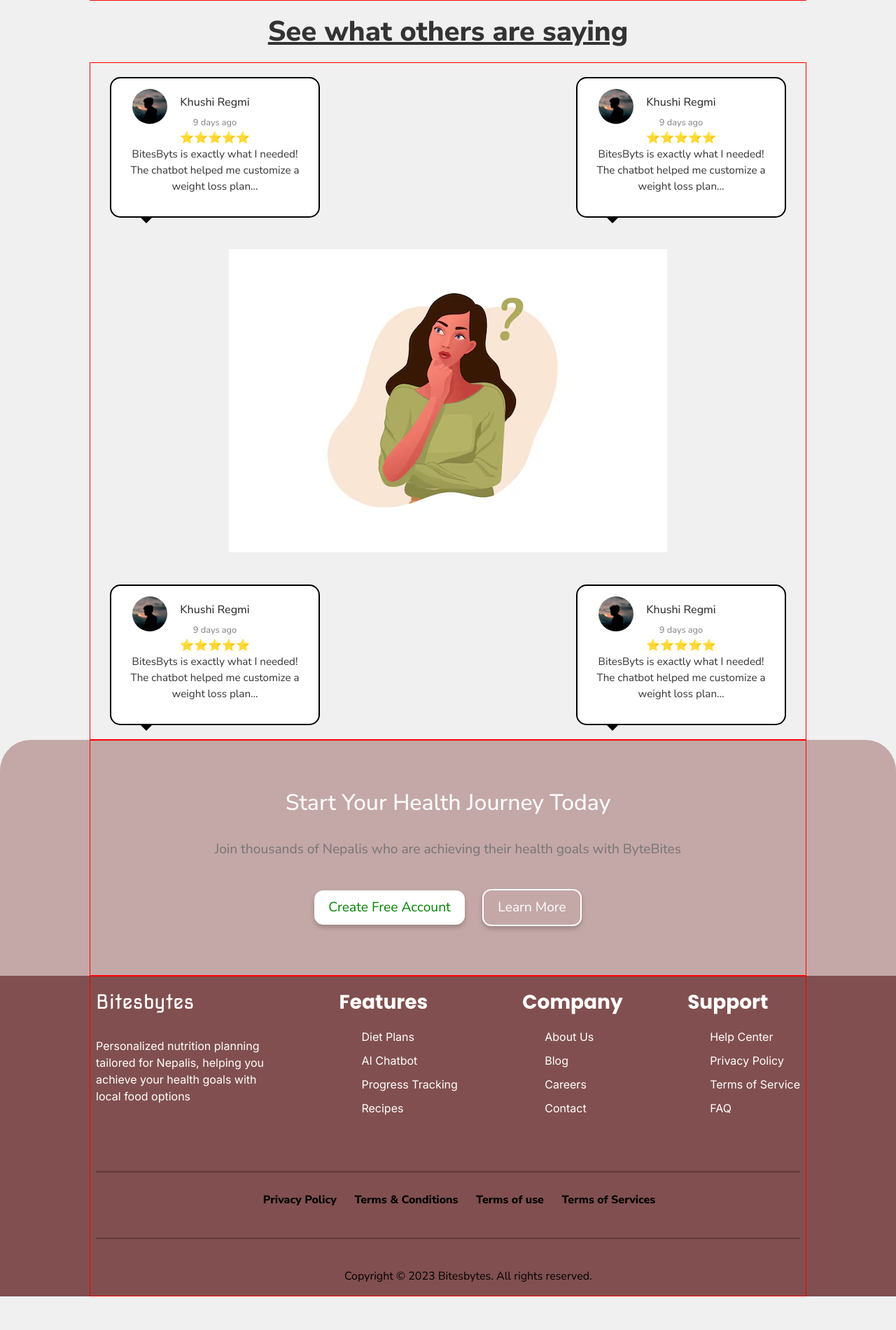
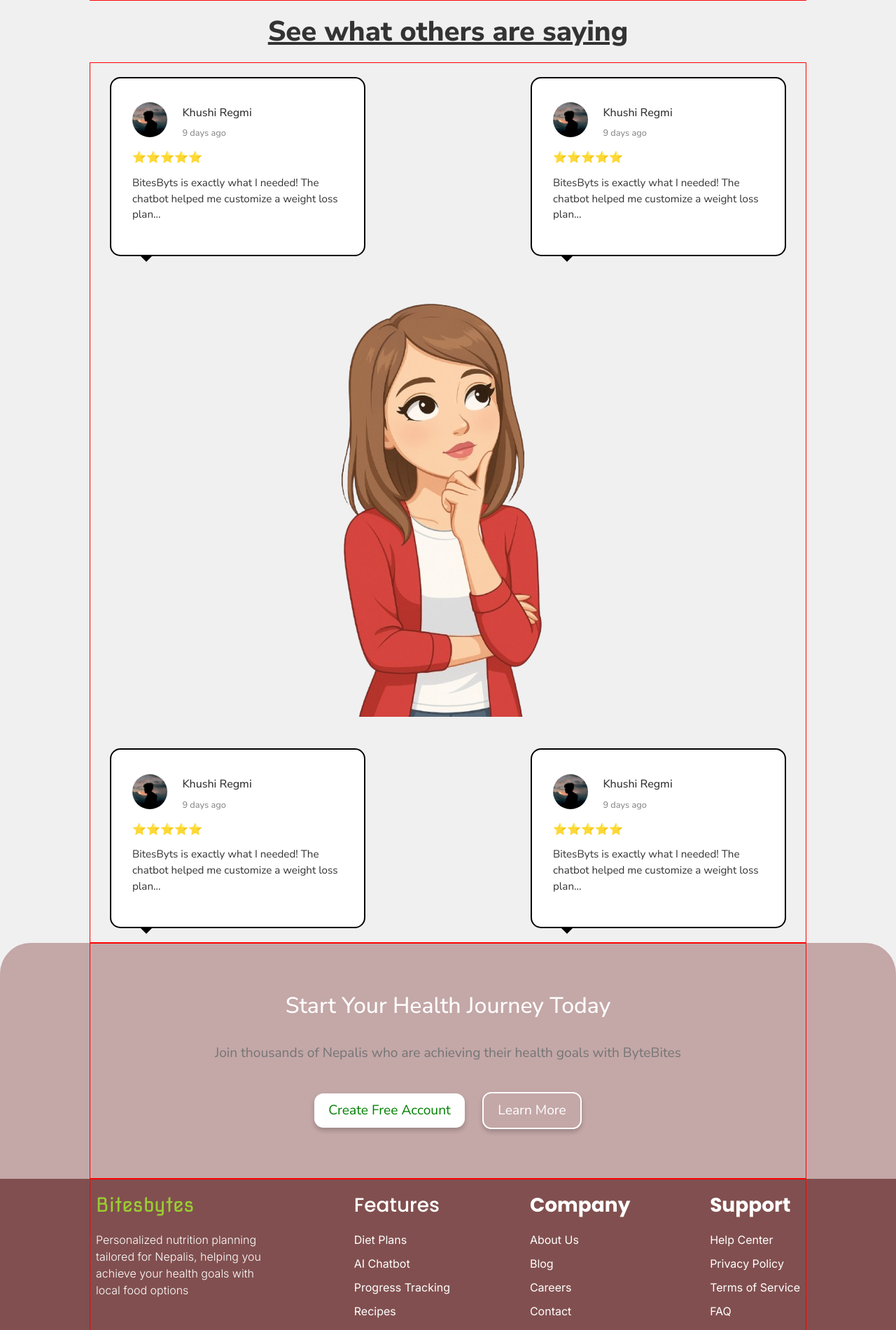
Before and after one commit to Shreejana-Giri/Bytebites, a Django app: page / in a window 1280 px wide. Shown: the part 1372-3272 px from the top of the page at 70% size. Before the commit the page ends 3224 px from the top, so only its background shows below. Run offline with Django 4.2, Linux system fonts and the light colour scheme.

Commit message:
finished landing page

```diff
--- a/nutrition/static/css/styles.css
+++ b/nutrition/static/css/styles.css
@@ -122,11 +122,18 @@ footer {
   display: flex;
   justify-content: start;
   align-items: left;
-  gap: 2vw;
+  gap: 1vw;
   flex-direction: column;
   width: 255px;
 }
 
+.footer-text-section h3 {
+  color: yellowgreen;
+}
+
+.footer-text-section p {
+  font-weight: 300;
+}
 
 .footer-features {
   display: flex;
@@ -141,6 +148,12 @@ footer {
   flex-direction: column;
   list-style-type: none;
   gap: 10px;
+  align-items: left;
+  padding: 0;
+}
+
+.footer-features {
+  font-weight: 500;
 }
 
 .anchor-text {
@@ -151,8 +164,9 @@ footer {
 .footer-mid {
   display: flex;
   flex-direction: column;
-  justify-content: space-between;
-  gap: 10px;
+  justify-content: center;
+  /* align-self: center; */
+  /* gap: 1vh; */
 
 }
 
@@ -161,6 +175,7 @@ footer {
   /* width: 100%; */
   height: 2px;
   border: none;
+  margin: 0;
 }
 
 .link-holder {
@@ -170,6 +185,12 @@ footer {
   gap: 2vw;
   text-align: center;
   list-style: none;
+  position: relative;
+  top: 8px;
+}
+
+.anchor-tag {
+  font-weight: 500;
 }
 
 .anchor-links {
@@ -179,12 +200,27 @@ footer {
 }
 
 
+
+
 .footer-lower {
+  display: flex;
+  justify-content: center;
+  align-items: center;
+  /* gap: 1vw; */
+  text-align: center;
+  flex-direction: column;
+}
+
+.icon-holder {
   display: flex;
   justify-content: center;
   align-items: center;
   gap: 2vw;
   text-align: center;
+}
+
+.icon-click {
+  color: #000;
 }
 
 .copyright {
@@ -414,14 +450,18 @@ footer {
   background: white;
   border: 2px solid #000;
   border-radius: 15px;
-  padding: 15px;
+  padding: 30px;
   box-shadow: 0 4px 10px rgba(0, 0, 0, 0.9=1);
-  max-width: 300px;
+  max-width: 365px;
   position: relative;
   margin: 20px;
   font-family: "Nunito Sans", sans-serif;
   gap: 1vw;
+  flex-direction: column;
+  align-items: start;
 }
+
+
 
 .testimonial::after {
   content: '';
@@ -433,35 +473,61 @@ footer {
   border-color: black transparent transparent transparent;
 }
 
+.image-with-text {
+  display: flex;
+  justify-content: center;
+  align-items: center;
+  gap: 0.5vw;
+  text-align: center;
+}
+
 .avatar {
   width: 50px;
   height: 50px;
   border-radius: 50%;
   margin-right: 15px;
   object-fit: cover;
-  position: absolute;
-  left: 30px;
+
 }
 
-.content h3 {
+.profile-text-container h3 {
   margin: 10px 0;
   font-size: 1rem;
+}
+
+.profile-text-container {
+  display: flex;
+  justify-content: center;
+  align-items: left;
+
+  gap: 0;
+  flex-direction: column;
+  text-align: center;
 }
 
 .date {
   font-size: 0.8rem;
   color: gray;
   margin-bottom: 0;
+  text-align: left;
 }
 
 .stars {
   color: gold;
   /* margin: 5px 0; */
+  /* position: absolute;
+  left: 30px; */
 }
+
+
+/* .thinking-img {
+
+} */
 
 .message {
   font-size: 0.95rem;
   color: #333;
+  text-align: left;
 }
 
 
--- a/nutrition/templates/nutrition/base.html
+++ b/nutrition/templates/nutrition/base.html
@@ -430,7 +430,7 @@ h3.section-sub-title strong {
         </div>
 
         <div class="footer-features">
-          <h3 class="footer-header poppins-bold">Features</h3>
+          <h3 class="footer-header poppins-bold footer-features">Features</h3>
           <ul class="features-holder">
             <li class="features-text inter"><a href="" class="anchor-text inter">Diet Plans</a></li>
             <li class="features-text"><a href="" class="anchor-text inter">AI Chatbot</a></li>
@@ -463,18 +463,21 @@ h3.section-sub-title strong {
       <div class="footer-mid">
         <hr class="hr">
         <ul class="link-holder">
-          <li class="anchor-holder"><a href="" class="anchor-links nunito-sans">Privacy Policy</a></li>
-          <li class="anchor-holder"><a href="" class="anchor-links nunito-sans">Terms & Conditions</a></li>
-          <li class="anchor-holder"><a href="" class="anchor-links nunito-sans">Terms of use</a></li>
-          <li class="anchor-holder"><a href="" class="anchor-links nunito-sans">Terms of Services</a></li>
+          <li class="anchor-holder"><a href="" class="anchor-links nunito-sans anchor-tag">Privacy Policy</a></li>
+          <li class="anchor-holder"><a href="" class="anchor-links nunito-sans anchor-tag">Terms & Conditions</a></li>
+          <li class="anchor-holder"><a href="" class="anchor-links nunito-sans anchor-tag">Terms of use</a></li>
+          <li class="anchor-holder"><a href="" class="anchor-links nunito-sans anchor-tag">Terms of Services</a></li>
         </ul>
         <hr class="hr">
       </div>
 
       <div class="footer-lower">
         <div class="socialmedia">
-          <ul class="icon-holder"><a href="" class="icon-click"></a><a href="" class="icon-click"></a><a href=""
-              class="icon-click"></a><a href="" class="icon-click"></a></ul>
+          <ul class="icon-holder">
+            <a href="" class="icon-click"><svg xmlns="http://www.w3.org/2000/svg" width="51" height="51" viewBox="0 0 24 24"><path fill="currentColor" d="M7.8 2h8.4C19.4 2 22 4.6 22 7.8v8.4a5.8 5.8 0 0 1-5.8 5.8H7.8C4.6 22 2 19.4 2 16.2V7.8A5.8 5.8 0 0 1 7.8 2m-.2 2A3.6 3.6 0 0 0 4 7.6v8.8C4 18.39 5.61 20 7.6 20h8.8a3.6 3.6 0 0 0 3.6-3.6V7.6C20 5.61 18.39 4 16.4 4zm9.65 1.5a1.25 1.25 0 0 1 1.25 1.25A1.25 1.25 0 0 1 17.25 8A1.25 1.25 0 0 1 16 6.75a1.25 1.25 0 0 1 1.25-1.25M12 7a5 5 0 0 1 5 5a5 5 0 0 1-5 5a5 5 0 0 1-5-5a5 5 0 0 1 5-5m0 2a3 3 0 0 0-3 3a3 3 0 0 0 3 3a3 3 0 0 0 3-3a3 3 0 0 0-3-3"/></svg></a>
+            <a href="" class="icon-click"><svg xmlns="http://www.w3.org/2000/svg" width="51" height="51" viewBox="0 0 24 24"><path fill="currentColor" d="M22 12c0-5.52-4.48-10-10-10S2 6.48 2 12c0 4.84 3.44 8.87 8 9.8V15H8v-3h2V9.5C10 7.57 11.57 6 13.5 6H16v3h-2c-.55 0-1 .45-1 1v2h3v3h-3v6.95c5.05-.5 9-4.76 9-9.95"/></svg></a>
+            <a href="" class="icon-click"><svg xmlns="http://www.w3.org/2000/svg" width="51" height="51" viewBox="0 0 24 24"><path fill="currentColor" d="M22.46 6c-.77.35-1.6.58-2.46.69c.88-.53 1.56-1.37 1.88-2.38c-.83.5-1.75.85-2.72 1.05C18.37 4.5 17.26 4 16 4c-2.35 0-4.27 1.92-4.27 4.29c0 .34.04.67.11.98C8.28 9.09 5.11 7.38 3 4.79c-.37.63-.58 1.37-.58 2.15c0 1.49.75 2.81 1.91 3.56c-.71 0-1.37-.2-1.95-.5v.03c0 2.08 1.48 3.82 3.44 4.21a4.2 4.2 0 0 1-1.93.07a4.28 4.28 0 0 0 4 2.98a8.52 8.52 0 0 1-5.33 1.84q-.51 0-1.02-.06C3.44 20.29 5.7 21 8.12 21C16 21 20.33 14.46 20.33 8.79c0-.19 0-.37-.01-.56c.84-.6 1.56-1.36 2.14-2.23"/></svg></a>
+            <a href="" class="icon-click"><svg xmlns="http://www.w3.org/2000/svg" width="51" height="51" viewBox="0 0 24 24"><path fill="currentColor" d="M16.6 5.82s.51.5 0 0A4.28 4.28 0 0 1 15.54 3h-3.09v12.4a2.59 2.59 0 0 1-2.59 2.5c-1.42 0-2.6-1.16-2.6-2.6c0-1.72 1.66-3.01 3.37-2.48V9.66c-3.45-.46-6.47 2.22-6.47 5.64c0 3.33 2.76 5.7 5.69 5.7c3.14 0 5.69-2.55 5.69-5.7V9.01a7.35 7.35 0 0 0 4.3 1.38V7.3s-1.88.09-3.24-1.48"/></svg></a></ul>
         </div>
 
         <div class="copyright">
--- a/nutrition/templates/nutrition/home.html
+++ b/nutrition/templates/nutrition/home.html
@@ -102,51 +102,82 @@
         <div class="testimonial-container">
           <div class="testimonials-upper">
               <div class="testimonial">
+                <div class="image-with-text">
                   <img src="{% static 'image/avatar-01.jpg' %}" alt="User" class="avatar" />
-              <div class="content">
+                  <div class="profile-text-container">
                     <h3>Khushi Regmi</h3>
                     <p class="date">9 days ago</p>
+                  </div>
+                </div>
+
                 <div class="stars">⭐⭐⭐⭐⭐</div>
+                <div class="content">
                   <p class="message">BitesByts is exactly what I needed! The chatbot helped me customize a weight loss
                   plan...</p>
                 </div>
               </div>
 
+
+
               <div class="testimonial">
+                <div class="image-with-text">
                 <img src="{% static 'image/avatar-01.jpg' %}" alt="User" class="avatar" />
-              <div class="content">
+                <div class="profile-text-container">
                 <h3>Khushi Regmi</h3>
                 <p class="date">9 days ago</p>
+                </div>
+              </div>
               <div class="stars">⭐⭐⭐⭐⭐</div>
+                <div class="content">
                   <p class="message">BitesByts is exactly what I needed! The chatbot helped me customize a weight loss
                     plan...</p>
                 </div>
               </div>
             </div>
-          <img src="{% static 'image/girl-thinking.avif' %}" alt="Not-Available">
+
+
+
+
+
+          <img class="thinking-img" src="{% static 'image/girl-thinking-img.png' %}" alt="Not-Available">
+
+
           <div class="testimonials-upper">
-
             <div class="testimonial">
+              <div class="image-with-text">
                 <img src="{% static 'image/avatar-01.jpg' %}" alt="User" class="avatar" />
-              <div class="content">
+                <div class="profile-text-container">
                   <h3>Khushi Regmi</h3>
                   <p class="date">9 days ago</p>
+                </div>
+              </div>
               <div class="stars">⭐⭐⭐⭐⭐</div>
+              <div class="content">
                 <p class="message">BitesByts is exactly what I needed! The chatbot helped me customize a weight loss
                   plan...</p>
               </div>
             </div>
+
+
+
             <div class="testimonial">
+              <div class="image-with-text">
                 <img src="{% static 'image/avatar-01.jpg' %}" alt="User" class="avatar" />
-              <div class="content">
+                <div class="profile-text-container">
                   <h3>Khushi Regmi</h3>
                   <p class="date">9 days ago</p>
+                </div>
+              </div>
               <div class="stars">⭐⭐⭐⭐⭐</div>
+              <div class="content">
                 <p class="message">BitesByts is exactly what I needed! The chatbot helped me customize a weight loss
                   plan...</p>
               </div>
             </div>
+
           </div>
+
+
         </div>
       </div>
     </div>
```
Also changed, not shown: nutrition/static/image/girl-thinking-img.png (added). Lines whose indentation alone changed are shown as unchanged.
